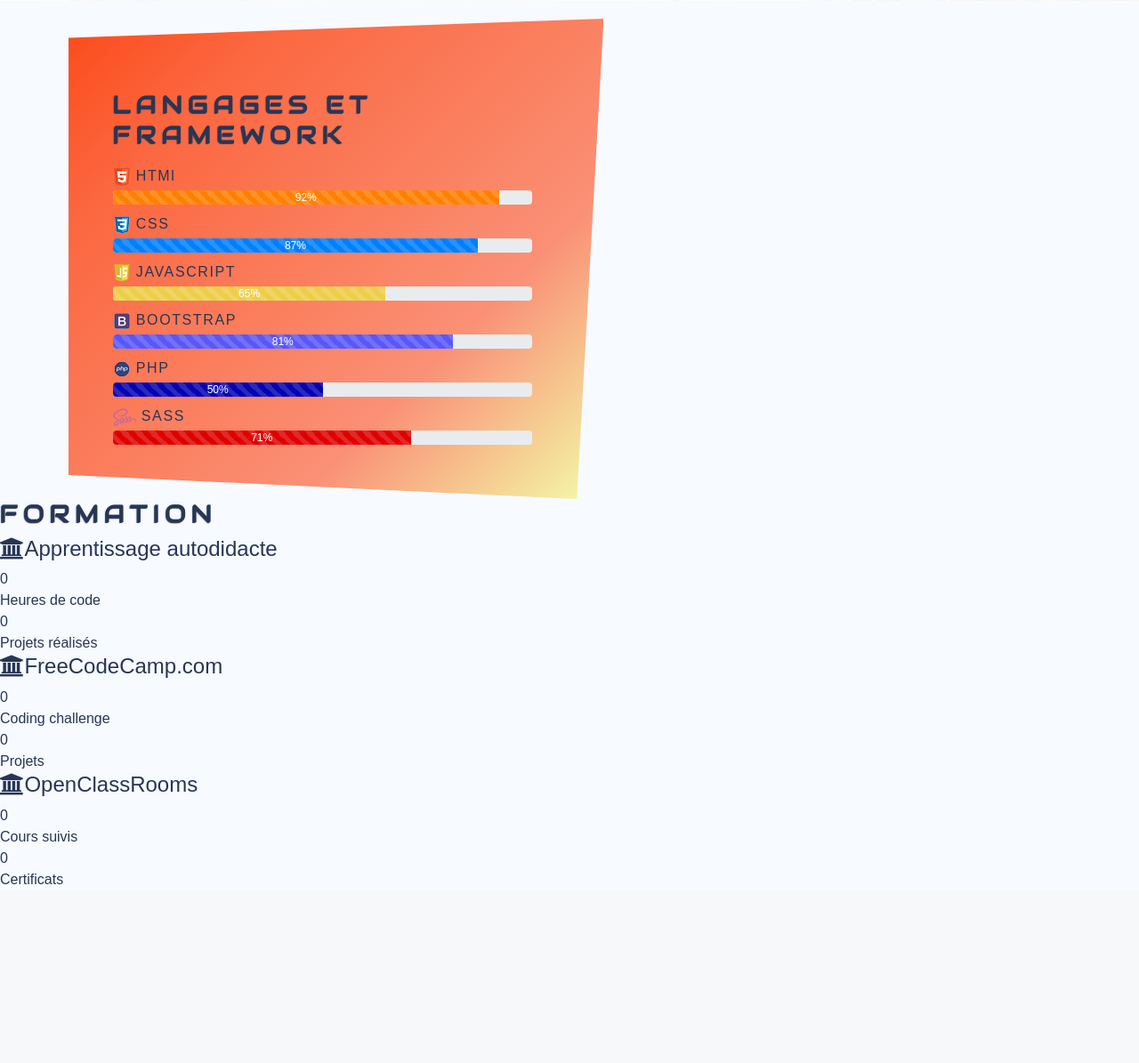
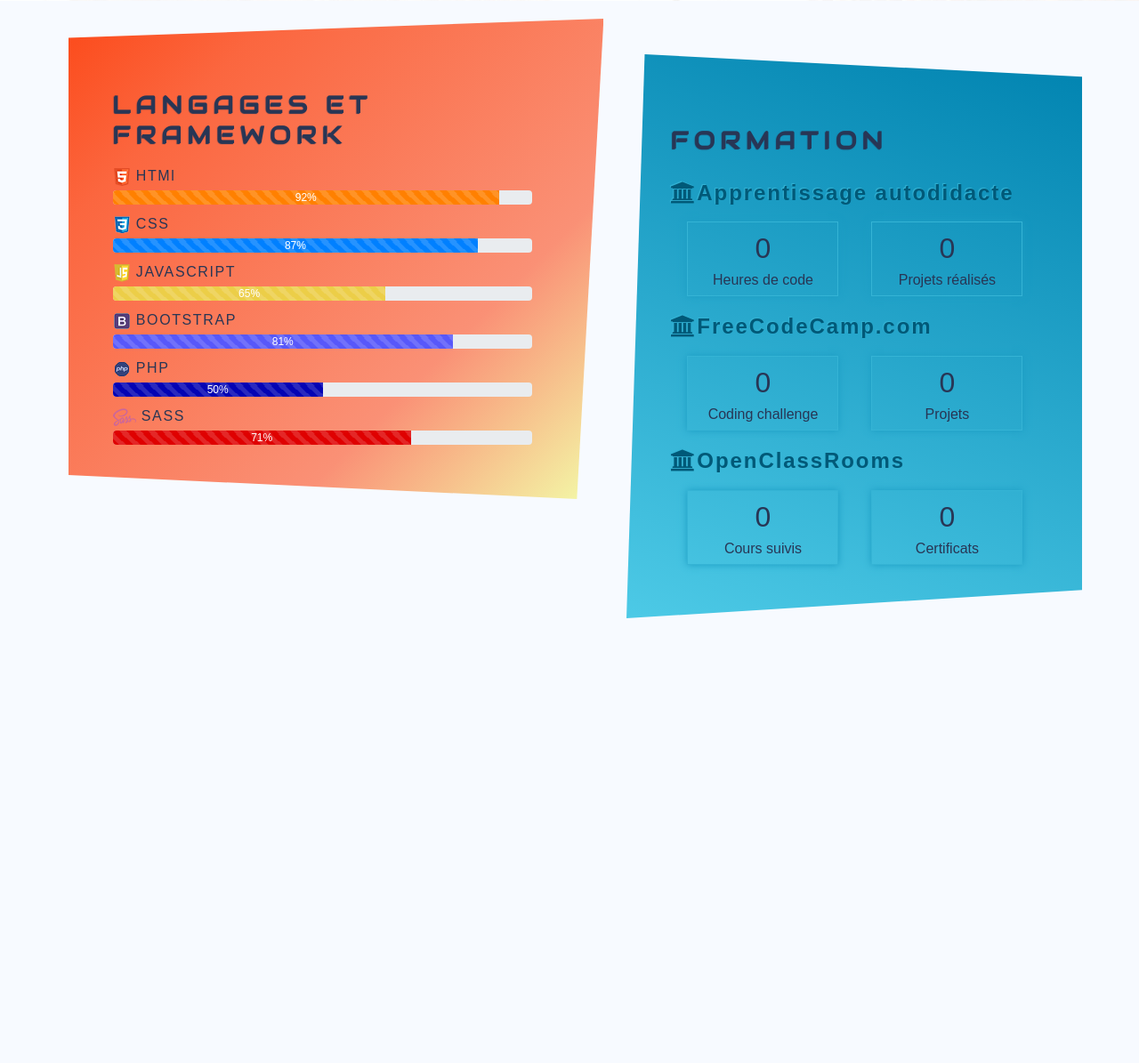
Before and after one commit to HenriBresteau/CurriVitae, a PHP site: page / in a window 1280 px wide. Shown: the part 799-1994 px from the top of the page at 89% size. Before the commit the page ends 1793 px from the top, so only its background shows below. Run offline with PHP 8.4, Linux system fonts and the light colour scheme; some web fonts are replaced.

Commit message:
Style Formation

```diff
--- a/style.css
+++ b/style.css
@@ -129,3 +129,50 @@ header .button:hover a {
     padding: 10px 0 4px 0;
     letter-spacing: 0.1em;
 }
+
+/* FORMATION */
+#formation {
+    position: relative;
+    top: -500px;
+    float: right;
+    margin-right: 5%;
+    padding: 80px 0 60px 50px;
+    width: 40%;
+    max-width: 660px;
+    background: linear-gradient(19deg, rgba(0,180,219,0.69) 0%, #0083b0 );
+
+    clip-path: polygon(4% 0, 100% 4%, 100% 95%, 0 100%);
+}
+#autodidacte{
+    padding-top: 20px;
+}
+#fcc {
+padding: 20px 0 0 0;
+}
+#occ {
+    padding: 20px 0 0 0;
+}
+#formation h4{
+    font-weight: bold;
+    letter-spacing: 0.08em;
+    padding-bottom: 10px;
+    color: #005978;
+    text-shadow:-1px -1px 1px #35b4d5 ;
+}
+.counter {
+    display: flex;
+    text-align: center;
+}
+.data{
+    border: 1px solid #35b4d5;
+    width: 170px;
+    margin: 0 4%;
+    box-shadow: 0 0 8px #1c9dc4;
+    padding: 5px 20px;
+}
+.counter-value {
+    font-size: 2em;
+}
+.data-span {
+    font-size: 1.8em;
+}
```
